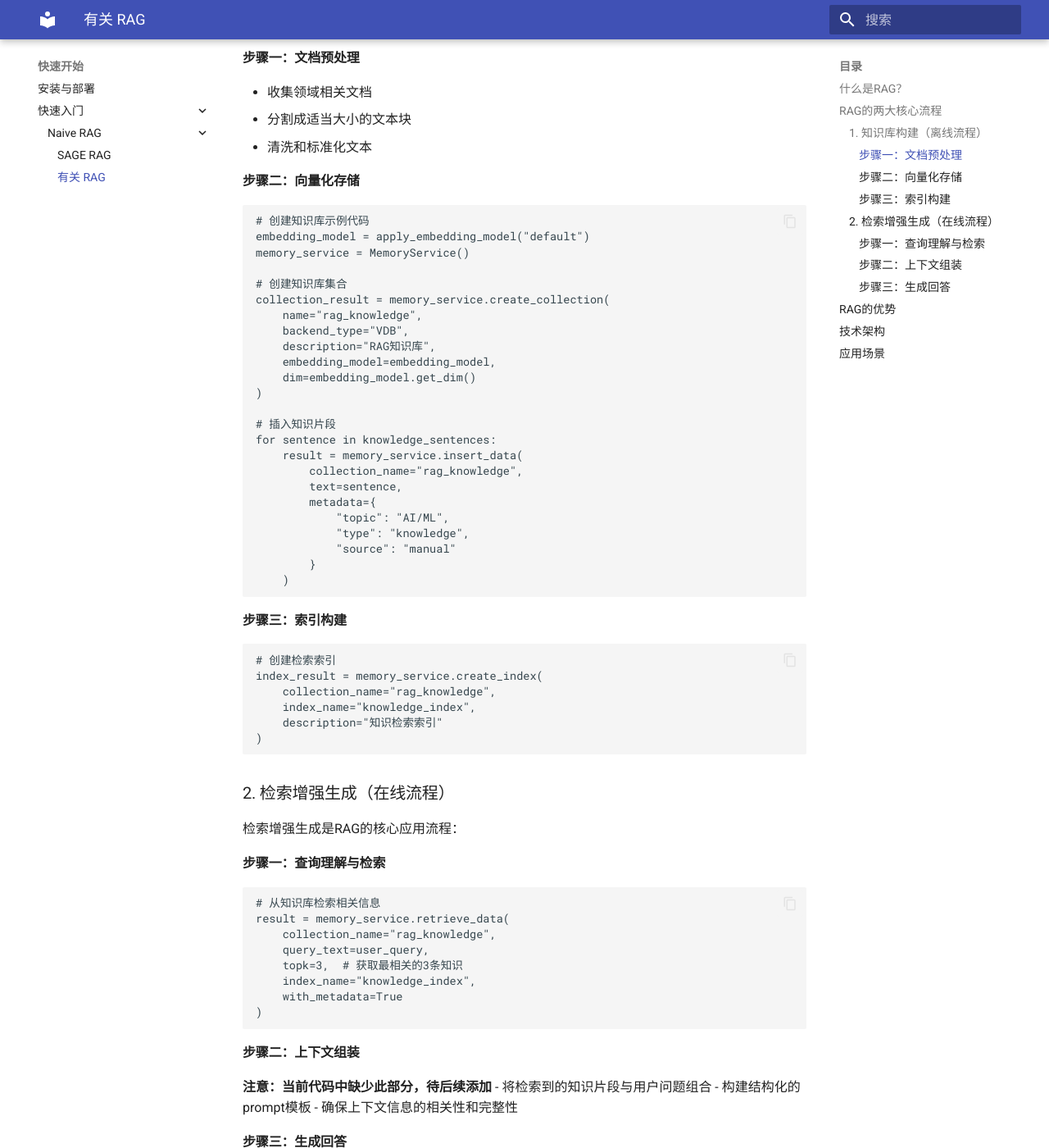
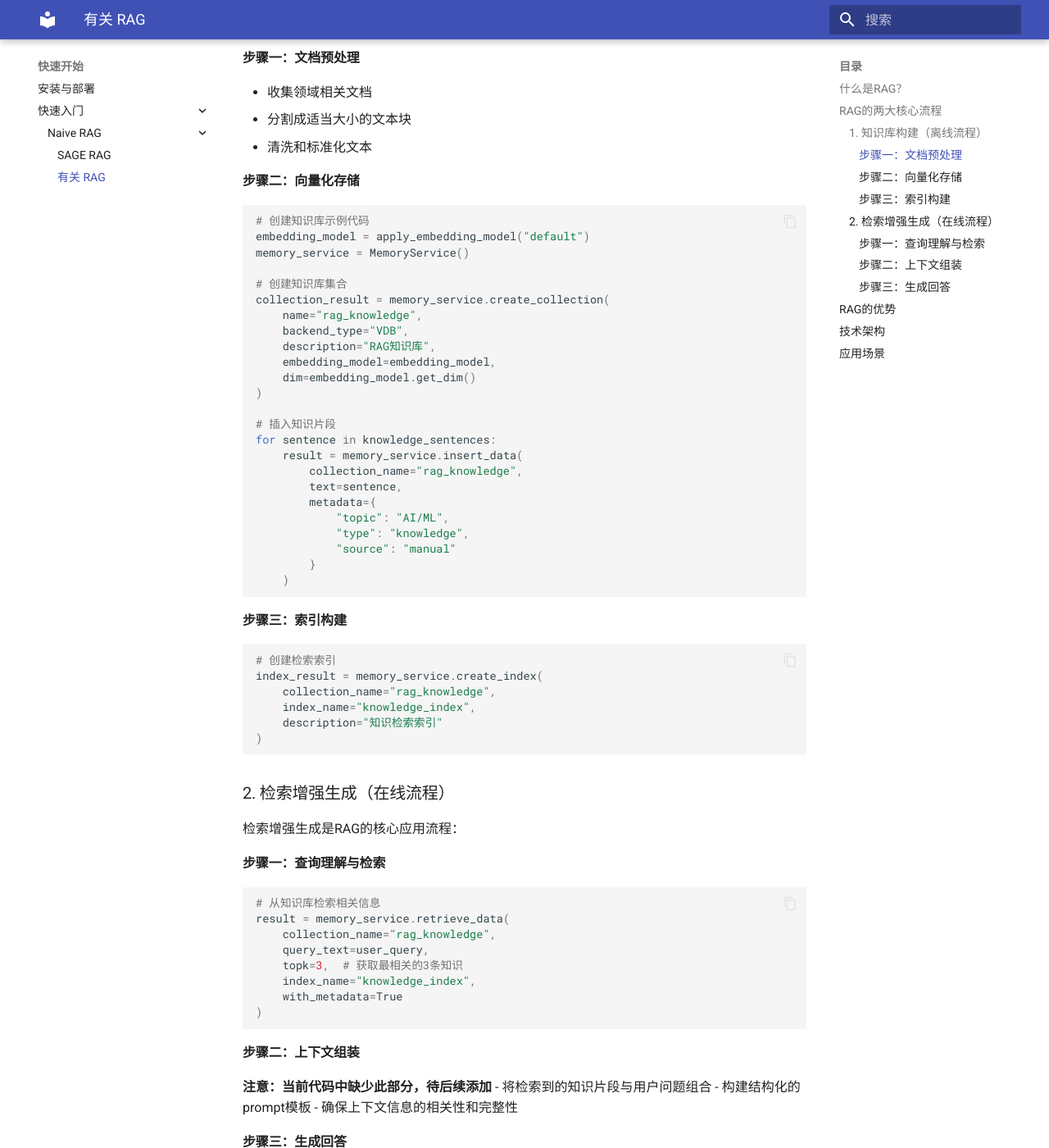
Before and after one commit to peilin9990/SAGE-Pub, an MkDocs documentation site: the page built from docs_src/get_start/naive_rag/you_know_rag.md, in a window 1280 px wide and 1400 px high, scrolled down 476 px. Shown: the whole window at 82% size. Built offline with MkDocs 1.6.1 and Material for MkDocs 9.7.7, drawn with Linux system fonts in a browser that asks for light colours.

Commit message:
color add

```diff
--- a/mkdocs.yml
+++ b/mkdocs.yml
@@ -10,6 +10,13 @@ theme:
     - navigation.tabs
     - navigation.expand
     - content.code.copy
+
+markdown_extensions:
+  - admonition
+  - codehilite:
+      guess_lang: false
+  - pymdownx.highlight
+  - pymdownx.superfences
 
 plugins:
   - search
```
